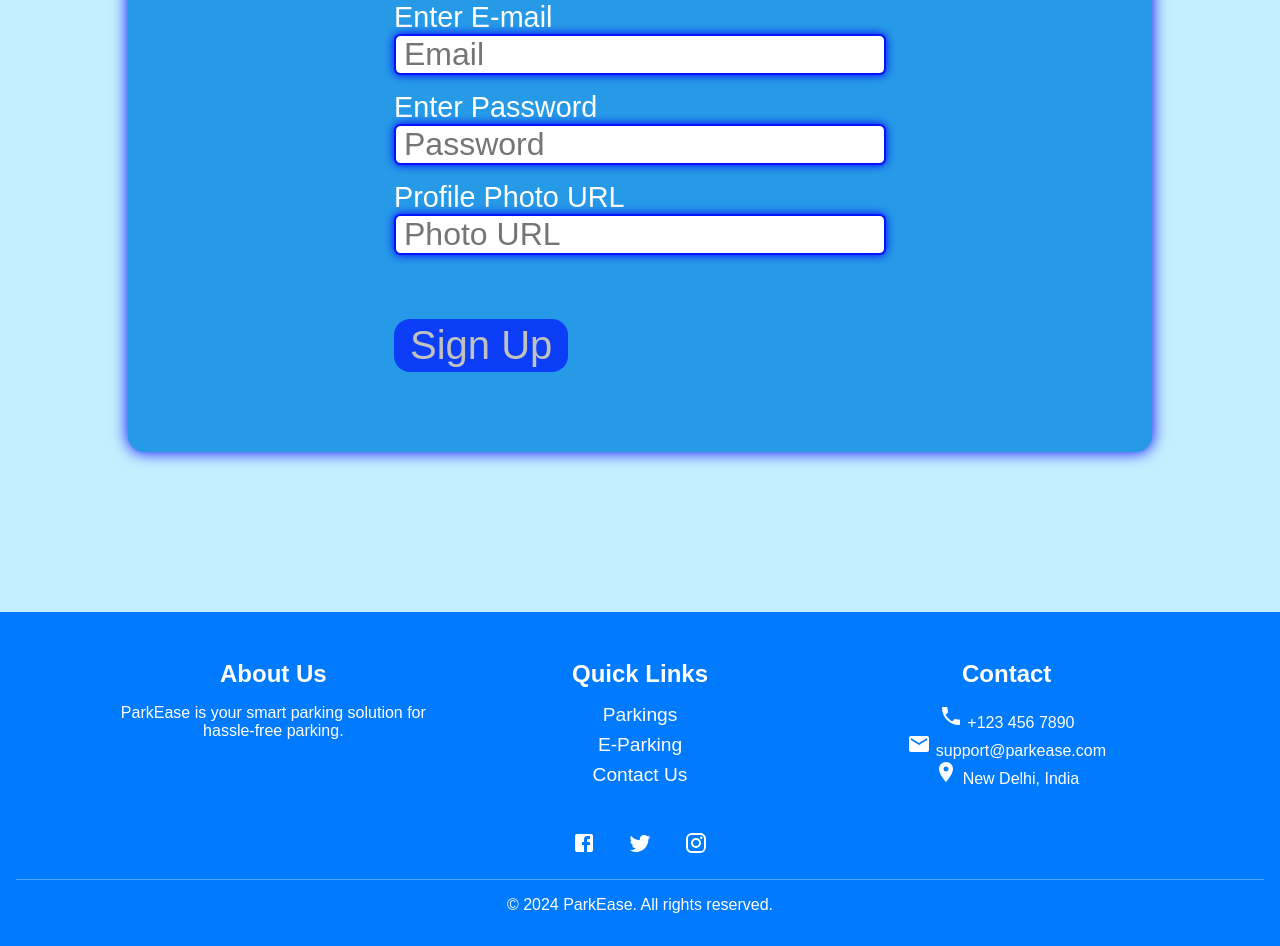
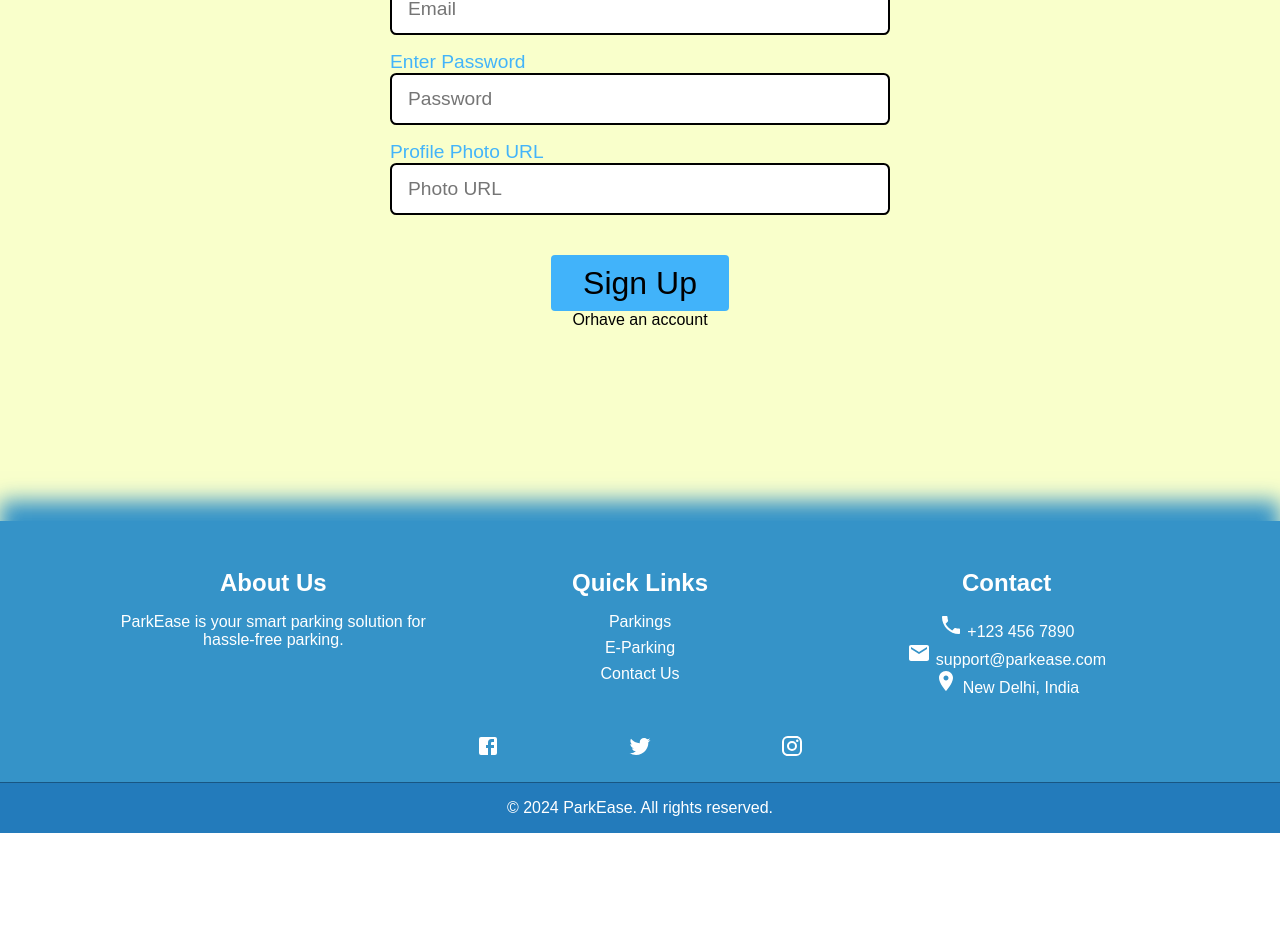
Before and after one commit to Vishal-Kumar2006/ParkEase, a React (Vite) app in the folder client/: page /user/signup in a window 1280 px wide. Shown: the part 360-1306 px from the top of the page. After the commit the page ends 1193 px from the top, so only its background shows below. Built offline with nearby package versions, Linux system fonts and the light colour scheme; no server answers.

Commit message:
Updating The CSS of importatnt Fileds

```diff
--- a/client/src/App.css
+++ b/client/src/App.css
@@ -1,11 +1,10 @@
 .App {
-  background-color: rgb(197, 239, 255);
+  background-color: rgb(249, 255, 203);
   font-family: "Plus Jakarta Sans", sans-serif; /* ✅ Correct font stack */
   display: grid;
   grid-template-rows: auto 1fr auto; /* Header | Body | Footer */
   min-height: 100vh;
 }
-
 
 @keyframes appear {
   from {
--- a/client/src/components/Body/Footer.css
+++ b/client/src/components/Body/Footer.css
@@ -1,8 +1,10 @@
 .footer {
-    background-color: #007bff;
+  background-color: #0077c7c9;
   color: white;
-    padding: 2rem 1rem;
+  padding-top: 2rem;
   text-align: center;
+  box-shadow: 0px -20px 20px #0077c7c9;
+  margin-top: 5rem;
 }
 
 .footer-container {
@@ -15,7 +17,7 @@
 
 .footer-section {
   flex: 1;
-    padding: 1rem;
+  margin: 1rem;
   min-width: 250px;
 }
 
@@ -29,7 +31,7 @@
   color: white;
   text-decoration: none;
   margin: 0.5rem 0;
-    font-size: 1.2rem;
+  font-size: 1rem;
 }
 
 .footer-link:hover {
@@ -37,29 +39,30 @@
 }
 
 .footer-social {
-    margin-top: 1rem;
+  margin: 1rem;
   display: flex;
   justify-content: center;
   align-items: center;
   text-align: center;
+  gap: 4rem;
 }
 
 .footer-social a {
   color: white;
-    margin: 0 1rem;
+  padding: 0 2rem;
   font-size: 2rem;
   transition: 0.3s;
 }
 
 .footer-social a:hover {
-    color: #f8d210;
+  color: #021762;
 }
 
 .footer-bottom {
-    margin-top: 1rem;
+  background-color: #004ba156;
+  padding: 1rem;
   font-size: 1rem;
-    border-top: 1px solid rgba(255, 255, 255, 0.3);
-    padding-top: 1rem;
+  border-top: 1.2px solid rgba(0, 0, 0, 0.3);
 }
 
 /* Responsive Footer */
--- a/client/src/components/Body/Navbar.css
+++ b/client/src/components/Body/Navbar.css
@@ -9,6 +9,7 @@
   position: sticky;
   top: 0;
   z-index: 1000;
+  box-shadow: 0 1rem 1rem #28a9ff6d;
 }
 
 /* Menu Button (Hidden on Desktop) */
--- a/client/src/components/User/Login.css
+++ b/client/src/components/User/Login.css
@@ -1,118 +1,102 @@
-.log-in-page{
-    margin: 1rem;
-    box-shadow: 0 0 1rem rgb(0, 0, 0);
+.log-in-page {
+  margin: 4rem;
   display: flex;
-    margin-left: 10%;
-    margin-right: 10%;
   flex-direction: column;
   justify-content: center;
   text-align: center;
   align-items: center;
   padding-bottom: 5rem;
-    background-color: #269ae760;
-    backdrop-filter: blur(5px);
-    border-radius: 2rem;
-    margin-top: 5rem;
-    margin-bottom: 10rem;
 }
 
 .log-in-heading {
-    color: rgb(255, 255, 255);
+  color: #2facffb9;
   font-size: 2.5rem;
-    margin: 2rem;
 }
 
-.log-in-form{
+.log-in-form {
   display: flex;
   flex-direction: column;
 }
 
+.input-field {
+  display: flex;
+  flex-direction: column;
+  margin: 1rem;
+}
 
 .input-label {
   text-align: start;
   justify-content: start;
-    font-size: 1.8rem;
-    color: #ffffff;
+  font-size: 1.2rem;
+  color: #2facffe7;
 }
 
 .log-in-input {
-    font-size: 1.5rem;
-    margin-bottom: 1rem;
-    height: 2rem;
-    width:30rem;
-    padding-left: 0.5rem;
-    border: 2px solid rgb(0, 21, 255);
-    box-shadow: 0 0 10px blue;
+  font-size: 1.2rem;
+  height: 3rem;
+  width: 30rem;
+  padding-left: 1rem;
   border-radius: 0.4rem;
+  border: 2px solid black;
+  color: rgb(0, 0, 0);
 }
 
 .log-in-btn {
-    text-align: center;
-    justify-content: center;
+  text-align: start;
+  justify-content: flex-start;
   align-items: center;
   width: fit-content;
-    color: rgb(193, 193, 193);
-    background-color: #0011ffab;
+  color: rgb(0, 0, 0);
+  background-color: #2facffe7;
   border: none;
-    font-size: 2.5rem;
-    padding: 4px 2rem;
-    border-radius: 1rem;
-    margin-top: 3rem;
-    transition: 0.2s;
+  font-size: 2rem;
+  height: 3.5rem;
+  padding: 0 2rem;
+  border-radius: 4px;
+  margin-top: 2rem;
+  transition: 0.3s;
 }
 
 .log-in-btn:hover {
   cursor: pointer;
-    color: white;
-    box-shadow: 0 0 10px rgb(0, 34, 255);
-    border-color: rgb(0, 0, 255);
+  color: rgb(239, 255, 186);
 }
 
-.sign-up-btn {
-    text-align: start;
-    justify-content: flex-start;
-    align-items: center;
-    width: fit-content;
-    color: rgb(193, 193, 193);
-    background-color: #0011ffab;
-    border: none;
-    font-size: 2.5rem;
-    padding: 4px 2rem;
-    border-radius: 1rem;
-    margin: 0;
-    margin-top: 3rem;
-    transition: 0.2s;
+.sign-up {
+  display: flex;
+  flex-direction: row;
+  gap: 0.5rem;
+  margin-top: 4rem;
+  font-size: 1.2rem;
 }
 
-
-.sign-up-btn:hover {
-    cursor: pointer;
-    color: white;
-    box-shadow: 0 0 10px rgb(0, 34, 255);
-    border-color: rgb(0, 0, 255);
+.sign-up a {
+  color: rgba(0, 0, 255, 0.614);
 }
 
+.sign-up a:hover {
+  cursor: pointer;
+  color: blue;
+}
 
 @media screen and (max-width: 760px) {
   .log-in-input {
     font-size: 1.5rem;
     margin-bottom: 1rem;
     width: 19rem;
-
   }
 
   .input-label {
     font-size: 1.3rem;
   }
 
-    .log-in-page{
+  .log-in-page {
     border-radius: 0.5rem;
   }
 }
 
-
 @media screen and (max-width: 420px) {
-    .log-in-page{
+  .log-in-page {
     border-radius: 0.3rem;
   }
 
@@ -120,7 +104,6 @@
     font-size: 1rem;
     margin-bottom: 1rem;
     width: 15rem;
-
   }
 
   .input-label {
--- a/client/src/components/User/Login.jsx
+++ b/client/src/components/User/Login.jsx
@@ -11,7 +11,7 @@ const Login = () => {
 
   const redirectSignUp = () => {
     navigate("/user/signup");
-  }
+  };
 
   const navigate = useNavigate();
 
@@ -22,9 +22,13 @@ const Login = () => {
   const handleLogin = async (e) => {
     e.preventDefault(); // Prevent form reload
     try {
-      const response = await axios.post("http://localhost:5000/user/login", formData, {
+      const response = await axios.post(
+        "http://localhost:5000/user/login",
+        formData,
+        {
           withCredentials: true,
-      });
+        }
+      );
       alert("Login Successful");
       navigate("/parkings");
     } catch (error) {
@@ -35,9 +39,12 @@ const Login = () => {
 
   return (
     <div className="log-in-page">
-      <h2 className="log-in-heading">Login</h2>
+      <h2 className="log-in-heading">Login to ParkEase</h2>
       <form onSubmit={handleLogin} className="log-in-form">
-        <label htmlFor="email" className="input-label">Enter E-mail</label>
+        <div className="input-field">
+          <label htmlFor="email" className="input-label">
+            Enter E-mail
+          </label>
           <input
             type="email"
             name="email"
@@ -48,8 +55,12 @@ const Login = () => {
             required
             autoComplete="email"
           />
+        </div>
 
-        <label htmlFor="password" className="input-label">Enter Password</label>
+        <div className="input-field">
+          <label htmlFor="password" className="input-label">
+            Enter Password
+          </label>
           <input
             type="password"
             name="password"
@@ -60,10 +71,18 @@ const Login = () => {
             required
             autoComplete="current-password"
           />
+        </div>
 
-        <button type="submit" className="log-in-btn">Login</button>
+        <div className="btns">
+          <button type="submit" className="log-in-btn">
+            Login
+          </button>
+        </div>
       </form>
-      <button onClick={redirectSignUp} className="sign-up-btn">Create new Account</button>
+      <div className="sign-up">
+        Or
+        <a onClick={redirectSignUp}> Create new Account</a>
+      </div>
     </div>
   );
 };
--- a/client/src/components/User/SignUp.css
+++ b/client/src/components/User/SignUp.css
@@ -1,5 +1,5 @@
-.sign-up-page{
-    margin: 1rem;
+.sign-up-page {
+  /* margin: 1rem;
     box-shadow: 0 0 1rem blue;
     display: flex;
     margin-left: 10%;
@@ -12,40 +12,52 @@
     background-color: #269ae7;
     border-radius: 1rem;
     margin-top: 5rem;
-    margin-bottom: 10rem;
+    margin-bottom: 10rem; */
+  margin: 2rem;
+  display: flex;
+  flex-direction: column;
+  justify-content: center;
+  text-align: center;
+  align-items: center;
+  padding-bottom: 5rem;
 }
 
 .sign-up-heading {
-    color: rgb(255, 255, 255);
+  color: rgb(56, 56, 56);
   font-size: 2.5rem;
   margin: 2rem;
 }
 
-.sign-up-form{
+.sign-up-form {
   display: flex;
   flex-direction: column;
 }
 
+.inputSection {
+  margin: 0.5rem;
+  display: flex;
+  flex-direction: column;
+}
 
 .input-label {
   text-align: start;
   justify-content: start;
-    font-size: 1.8rem;
-    color: #ffffff;
+  font-size: 1.2rem;
+  color: #2facffe7;
 }
 
 .sign-up-input {
-    font-size: 2rem;
-    margin-bottom: 1rem;
+  font-size: 1.2rem;
+  height: 3rem;
   width: 30rem;
-    padding-left: 0.5rem;
-    border: 2px solid rgb(0, 21, 255);
-    box-shadow: 0 0 10px blue;
+  padding-left: 1rem;
   border-radius: 0.4rem;
+  border: 2px solid black;
+  color: rgb(0, 0, 0);
 }
 
 .sign-up-btn {
-    text-align: center;
+  /* text-align: center;
   justify-content: center;
   align-items: center;
   width: fit-content;
@@ -56,14 +68,25 @@
   padding: 4px 1rem;
   border-radius: 1rem;
   margin-top: 3rem;
+  transition: 0.2s; */
+  text-align: start;
+  justify-content: flex-start;
+  align-items: center;
+  width: fit-content;
+  color: rgb(0, 0, 0);
+  background-color: #2facffe7;
+  border: none;
+  font-size: 2rem;
+  height: 3.5rem;
+  padding: 0 2rem;
+  border-radius: 4px;
+  margin-top: 2rem;
   transition: 0.2s;
 }
 
 .sign-up-btn:hover {
   cursor: pointer;
-    color: white;
-    box-shadow: 0 0 10px rgb(0, 34, 255);
-    border-color: rgb(0, 0, 255);
+  color: rgb(239, 255, 186);
 }
 
 @media screen and (max-width: 760px) {
@@ -71,7 +94,6 @@
     font-size: 1.5rem;
     margin-bottom: 1rem;
     width: 19rem;
-
   }
 
   .input-label {
@@ -79,13 +101,11 @@
   }
 }
 
-
 @media screen and (max-width: 420px) {
   .sign-up-input {
     font-size: 1rem;
     margin-bottom: 1rem;
     width: 15rem;
-
   }
 
   .input-label {
--- a/client/src/components/User/SignUp.jsx
+++ b/client/src/components/User/SignUp.jsx
@@ -17,10 +17,17 @@ const SignUp = () => {
     setFormData({ ...formData, [e.target.name]: e.target.value });
   };
 
+  const redirectLogin = () => {
+    navigate("/user/login");
+  };
+
   const handleSubmit = async (e) => {
     e.preventDefault();
     try {
-      const response = await axios.post("http://localhost:5000/user/signup", formData);
+      const response = await axios.post(
+        "http://localhost:5000/user/signup",
+        formData
+      );
       alert("User Created Successfully");
       navigate("/parkings");
     } catch (error) {
@@ -33,8 +40,10 @@ const SignUp = () => {
     <div className="sign-up-page">
       <h2 className="sign-up-heading">Sign Up</h2>
       <form onSubmit={handleSubmit} className="sign-up-form">
-
-        <label htmlFor="name" className="input-label">Enter User Name</label>
+        <div className="inputSection">
+          <label htmlFor="name" className="input-label">
+            Enter User Name
+          </label>
           <input
             type="text"
             name="name"
@@ -45,8 +54,12 @@ const SignUp = () => {
             required
             autoComplete="name"
           />
+        </div>
 
-        <label htmlFor="email" className="input-label">Enter E-mail</label>
+        <div className="inputSection">
+          <label htmlFor="email" className="input-label">
+            Enter E-mail
+          </label>
           <input
             type="email"
             name="email"
@@ -57,8 +70,12 @@ const SignUp = () => {
             required
             autoComplete="email"
           />
+        </div>
 
-        <label htmlFor="password" className="input-label">Enter Password</label>
+        <div className="inputSection">
+          <label htmlFor="password" className="input-label">
+            Enter Password
+          </label>
           <input
             type="password"
             name="password"
@@ -69,9 +86,13 @@ const SignUp = () => {
             required
             autoComplete="password"
           />
+        </div>
 
+        <div className="inputSection">
           {/* New field for photo */}
-        <label htmlFor="photo" className="input-label">Profile Photo URL</label>
+          <label htmlFor="photo" className="input-label">
+            Profile Photo URL
+          </label>
           <input
             type="text"
             name="photo"
@@ -81,11 +102,19 @@ const SignUp = () => {
             className="sign-up-input"
             required
           />
+        </div>
 
+        <div className="buttonSection">
           <button type="submit" className="sign-up-btn">
             Sign Up
           </button>
+        </div>
       </form>
+
+      <div className="sign-up">
+        Or
+        <a onClick={redirectLogin}>have an account</a>
+      </div>
     </div>
   );
 };
```
Also changed, not shown: client/src/components/Body/Footer.jsx (+31 -9 lines), client/src/components/Body/NotFound.css (added, +16 -0 lines), client/src/components/Body/NotFound.jsx (+10 -7 lines), client/src/components/Parking/Parking.css (+12 -18 lines), client/src/components/Parking/ShowParkings.css (+16 -20 lines). Lines whose indentation alone changed are shown as unchanged.
